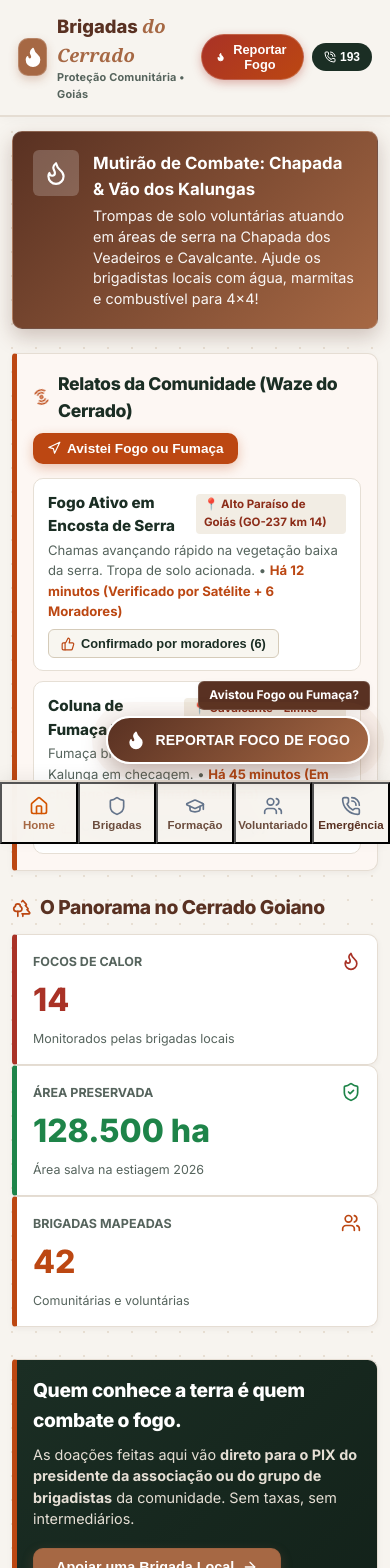
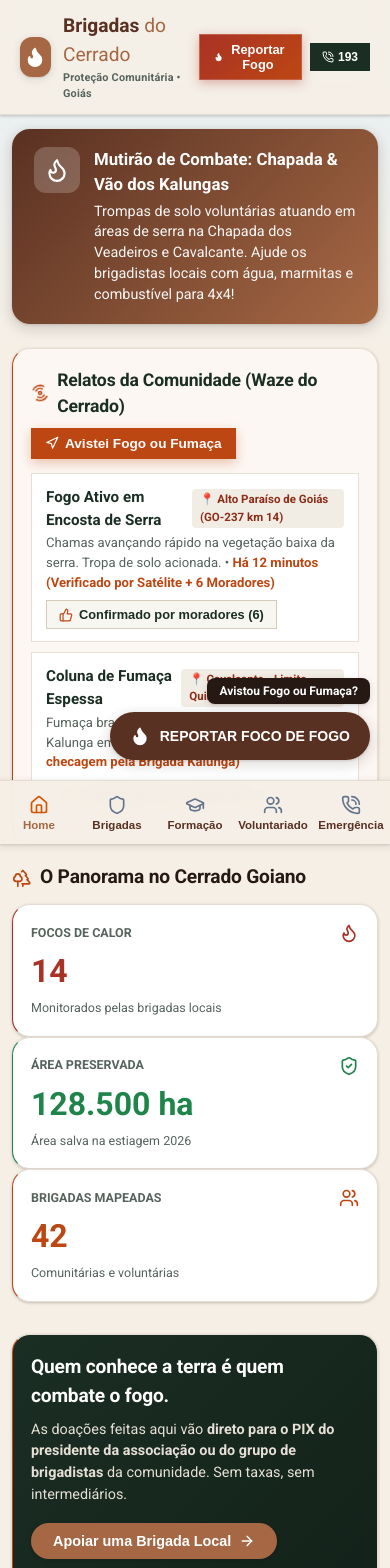
Before and after one commit to laranjaeragnarok2/brigadas-cerrado, a React (Vite) app: page / in a window 390 px wide. Shown: the top 1568 px of the page. Built offline with nearby package versions, Linux system fonts and the light colour scheme.

Commit message:
style: aplicar Google Material Design 3 e fundo com tom suave do céu e terra do Cerrado

```diff
--- a/src/index.css
+++ b/src/index.css
@@ -1,50 +1,54 @@
 /* ==========================================================================
-   PALETA DE CORES AUTÊNTICA DO CERRADO (EXTRAÍDA DA FOTO DE CAMPO)
-   #A0C3D9 - Céu do Cerrado / Azul Horizonte
-   #BF834E - Folhagem Dourada de Estiagem
-   #A66844 - Terra Cota Cerrado / Troncos
-   #593122 - Madeira Queimada / Barro Escuro
-   #261914 - Carvão Vegetal / Solo Profundo
+   GOOGLE MATERIAL DESIGN 3 (MATERIAL YOU) + PALETA DO CERRADO
    ========================================================================== */
 
 :root {
-  /* Paleta Extraída da Foto */
-  --sky-blue: #A0C3D9;          /* Azul Céu do Cerrado */
-  --golden-leaf: #BF834E;        /* Folhagem Dourada / Ipê Castanho */
-  --primary-color: #A66844;      /* Terra Cota Cerrado (Ação Principal) */
-  --primary-hover: #8F5534;
-  --primary-light: #F7EFE9;
+  /* Tokens de Cor do Material 3 Extraídos da Foto */
+  --md-sys-color-primary: #A66844;             /* Terra Cota Cerrado */
+  --md-sys-color-on-primary: #FFFFFF;
+  --md-sys-color-primary-container: #F7EFE9;
+  --md-sys-color-on-primary-container: #593122;
 
-  --secondary-color: #593122;    /* Madeira Queimada / Barro Escuro */
-  --secondary-hover: #422317;
+  --md-sys-color-secondary: #593122;           /* Madeira Queimada */
+  --md-sys-color-on-secondary: #FFFFFF;
+  --md-sys-color-secondary-container: #EAE2D8;
+  --md-sys-color-on-secondary-container: #261914;
 
-  --text-main: #261914;          /* Carvão Vegetal */
-  --text-muted: #6B4D3E;         /* Tom terra suave */
-  --text-light: #9C8375;
+  --md-sys-color-tertiary: #A0C3D9;            /* Céu do Cerrado */
+  --md-sys-color-tertiary-container: #E8F2F8;
+  --md-sys-color-on-tertiary-container: #1C3B4E;
 
-  --bg-color: #F7F4EF;           /* Poeira de estrada / Areia clara de vereda */
-  --card-bg: #FFFFFF;
+  --md-sys-color-surface: #F5EFE6;             /* Fundo quente combinando com a poeira e o céu */
+  --md-sys-color-surface-container: #FFFFFF;    /* Surface Card MD3 */
+  --md-sys-color-surface-container-low: #F0E8DD;
+  --md-sys-color-surface-variant: #E8DFD3;
+  --md-sys-color-on-surface: #261914;          /* Carvão Vegetal */
+  --md-sys-color-on-surface-variant: #593122;
 
-  /* Status do Combate em Harmonia com a Paleta */
-  --danger-color: #A66844;       /* Fogo na Serra */
-  --warning-color: #BF834E;      /* Alerta de Fumaça */
-  --success-color: #4A6B53;      /* Rescaldo / Vegetação Preservada */
+  --md-sys-color-outline: #D4C7B8;
+  --md-sys-color-outline-variant: #E5DDD3;
 
-  /* Bordas e Sombras Orgânicas */
-  --border-color: #E5DDD3;
-  --border-dark: #D4C7B8;
-  --shadow-sm: 0 2px 6px rgba(38, 25, 20, 0.05);
-  --shadow-md: 0 6px 16px rgba(38, 25, 20, 0.08);
-  --shadow-lg: 0 12px 30px rgba(166, 104, 68, 0.15);
+  /* Status Colors em Harmonia */
+  --md-sys-color-error: #BA1A1A;
+  --md-sys-color-error-container: #FFDAD6;
+  --md-sys-color-success: #2D6A4F;
+  --md-sys-color-success-container: #D8F3DC;
 
-  --radius-sm: 6px;
-  --radius-md: 10px;
-  --radius-lg: 16px;
-  --radius-full: 9999px;
+  /* Sombras e Elevação do Material Design 3 */
+  --md-elevation-1: 0px 1px 3px 1px rgba(38, 25, 20, 0.08), 0px 1px 2px 0px rgba(38, 25, 20, 0.12);
+  --md-elevation-2: 0px 2px 6px 2px rgba(38, 25, 20, 0.08), 0px 1px 2px 0px rgba(38, 25, 20, 0.12);
+  --md-elevation-3: 0px 4px 12px 3px rgba(38, 25, 20, 0.12), 0px 1px 3px 0px rgba(38, 25, 20, 0.15);
+  --md-elevation-4: 0px 6px 16px 4px rgba(38, 25, 20, 0.15), 0px 2px 4px 0px rgba(38, 25, 20, 0.18);
+
+  /* Cantos Arredondados do Material Design 3 */
+  --md-shape-corner-small: 8px;
+  --md-shape-corner-medium: 12px;
+  --md-shape-corner-large: 18px;
+  --md-shape-corner-extra-large: 28px;
+  --md-shape-corner-full: 9999px;
+
   --nav-height: 64px;
-
-  --font-sans: 'Inter', -apple-system, BlinkMacSystemFont, 'Segoe UI', Roboto, sans-serif;
-  --font-serif: Georgia, 'Times New Roman', serif;
+  --font-sans: 'Roboto', 'Inter', -apple-system, BlinkMacSystemFont, 'Segoe UI', sans-serif;
 }
 
 * {
@@ -56,11 +60,11 @@
 html, body {
   width: 100%;
   height: 100%;
-  background-color: var(--bg-color);
-  color: var(--text-main);
+  background-color: var(--md-sys-color-surface);
+  color: var(--md-sys-color-on-surface);
   font-family: var(--font-sans);
   font-size: 16px;
-  line-height: 1.55;
+  line-height: 1.5;
   -webkit-font-smoothing: antialiased;
 }
 
@@ -69,95 +73,92 @@ html, body {
   display: flex;
   flex-direction: column;
   padding-bottom: calc(var(--nav-height) + 24px);
-  background-image: radial-gradient(#E8DFD3 1px, transparent 1px);
-  background-size: 24px 24px;
+  background: linear-gradient(180deg, #E6F0F6 0%, var(--md-sys-color-surface) 350px);
 }
 
-/* Tipografia Humana e Orgânica */
+/* Tipografia Material 3 */
 h1, h2, h3 {
-  color: var(--secondary-color);
-  font-weight: 800;
-  letter-spacing: -0.02em;
+  color: var(--md-sys-color-on-surface);
+  font-weight: 700;
+  letter-spacing: -0.01em;
 }
 
 h1 {
-  font-size: 1.7rem;
-  line-height: 1.2;
+  font-size: 1.75rem;
+  line-height: 1.25;
 }
 
 h2 {
-  font-size: 1.3rem;
+  font-size: 1.35rem;
   line-height: 1.3;
 }
 
-/* Cabeçalho da Aplicação com Tom Azul Céu do Cerrado */
+/* Material Design 3 Top App Bar */
 .app-header {
   position: sticky;
   top: 0;
   z-index: 100;
-  background: rgba(247, 244, 239, 0.96);
-  backdrop-filter: blur(10px);
-  border-bottom: 2px solid var(--border-color);
-  padding: 12px 18px;
+  background: rgba(245, 239, 230, 0.94);
+  backdrop-filter: blur(12px);
+  border-bottom: 1px solid var(--md-sys-color-outline-variant);
+  padding: 12px 20px;
   display: flex;
   align-items: center;
   justify-content: space-between;
-  box-shadow: 0 2px 10px rgba(0, 0, 0, 0.03);
+  box-shadow: var(--md-elevation-1);
 }
 
 .brand-container {
   display: flex;
   align-items: center;
-  gap: 10px;
+  gap: 12px;
 }
 
 .brand-logo {
-  width: 38px;
-  height: 38px;
-  background: var(--primary-color);
-  border-radius: var(--radius-md);
+  width: 40px;
+  height: 40px;
+  background: var(--md-sys-color-primary);
+  border-radius: var(--md-shape-corner-medium);
   display: flex;
   align-items: center;
   justify-content: center;
   color: #FFF;
-  box-shadow: 0 4px 10px rgba(166, 104, 68, 0.3);
-  border: 1px solid rgba(255, 255, 255, 0.2);
+  box-shadow: var(--md-elevation-2);
 }
 
 .brand-title {
-  font-size: 1.15rem;
-  font-weight: 800;
-  color: var(--secondary-color);
+  font-size: 1.2rem;
+  font-weight: 700;
+  color: var(--md-sys-color-secondary);
 }
 
 .brand-title span {
-  color: var(--primary-color);
-  font-style: italic;
-  font-family: var(--font-serif);
+  color: var(--md-sys-color-primary);
+  font-weight: 400;
 }
 
 .header-status-badge {
   display: flex;
   align-items: center;
   gap: 6px;
-  background: #EAE2D8;
-  padding: 5px 12px;
-  border-radius: var(--radius-full);
-  font-size: 0.75rem;
+  background: var(--md-sys-color-surface-container-low);
+  padding: 6px 14px;
+  border-radius: var(--md-shape-corner-full);
+  font-size: 0.78rem;
   font-weight: 700;
-  color: var(--secondary-color);
-  border: 1px solid var(--border-color);
+  color: var(--md-sys-color-on-surface-variant);
+  border: 1px solid var(--md-sys-color-outline-variant);
 }
 
 .status-dot {
   width: 8px;
   height: 8px;
   border-radius: 50%;
-  background: var(--success-color);
+  background: var(--md-sys-color-success);
   display: inline-block;
 }
 
-/* Layout Principal */
+/* Container de Página */
 .page-container {
   max-width: 920px;
   width: 100%;
@@ -165,37 +166,37 @@ h2 {
   padding: 20px 16px;
 }
 
-/* Card de Destaque Orgânico */
+/* Material 3 Surface Card Container */
 .section-card {
-  background: var(--card-bg);
-  border-left: 5px solid var(--primary-color);
+  background: var(--md-sys-color-surface-container);
+  border-radius: var(--md-shape-corner-large);
   padding: 22px;
-  margin-bottom: 22px;
-  border-radius: 4px var(--radius-md) var(--radius-md) 4px;
-  box-shadow: var(--shadow-sm);
-  border-top: 1px solid var(--border-color);
-  border-right: 1px solid var(--border-color);
-  border-bottom: 1px solid var(--border-color);
-  position: relative;
+  margin-bottom: 20px;
+  box-shadow: var(--md-elevation-1);
+  border: 1px solid var(--md-sys-color-outline-variant);
+  transition: box-shadow 0.2s ease;
 }
 
-/* Banner de Alerta Crítico em Tom Madeira Queimada & Terra */
+.section-card:hover {
+  box-shadow: var(--md-elevation-2);
+}
+
+/* Material 3 Banner Alert */
 .alert-banner {
-  background: linear-gradient(135deg, #593122, #A66844);
+  background: linear-gradient(135deg, var(--md-sys-color-secondary), var(--md-sys-color-primary));
   color: #FFF;
-  padding: 18px 20px;
-  border-radius: var(--radius-md);
+  padding: 18px 22px;
+  border-radius: var(--md-shape-corner-large);
   margin-bottom: 24px;
   display: flex;
   align-items: flex-start;
   gap: 14px;
-  box-shadow: 0 8px 20px rgba(89, 49, 34, 0.25);
-  border: 1px solid rgba(255, 255, 255, 0.15);
+  box-shadow: var(--md-elevation-3);
 }
 
 .alert-banner-icon {
   background: rgba(255, 255, 255, 0.2);
-  border-radius: var(--radius-sm);
+  border-radius: var(--md-shape-corner-medium);
   padding: 10px;
   display: flex;
   align-items: center;
@@ -215,46 +216,33 @@ h2 {
   line-height: 1.45;
 }
 
-/* Botão de Destaque para Reportar Fogo */
+/* Material 3 Floating Action Button (FAB) */
 .btn-report-super {
-  background: linear-gradient(135deg, #593122, #A66844);
+  background: var(--md-sys-color-secondary);
   color: #FFF !important;
-  font-weight: 900;
+  font-weight: 700;
   font-size: 0.92rem;
-  letter-spacing: 0.2px;
-  padding: 14px 22px;
-  border-radius: var(--radius-full);
+  padding: 16px 24px;
+  border-radius: var(--md-shape-corner-extra-large);
   display: inline-flex;
   align-items: center;
   justify-content: center;
   gap: 10px;
-  border: 2px solid #FFF;
-  box-shadow: 0 8px 24px rgba(89, 49, 34, 0.4);
+  border: none;
+  box-shadow: var(--md-elevation-3);
   cursor: pointer;
-  transition: all 0.25s ease;
-  animation: pulseGlow 2.5s infinite;
+  transition: all 0.25s cubic-bezier(0.2, 0, 0, 1);
 }
 
 .btn-report-super:hover {
-  transform: translateY(-2px) scale(1.03);
-  box-shadow: 0 12px 30px rgba(89, 49, 34, 0.55);
-}
-
-@keyframes pulseGlow {
-  0% {
-    box-shadow: 0 0 0 0 rgba(166, 104, 68, 0.7), 0 8px 24px rgba(89, 49, 34, 0.4);
-  }
-  70% {
-    box-shadow: 0 0 0 15px rgba(166, 104, 68, 0), 0 8px 24px rgba(89, 49, 34, 0.4);
-  }
-  100% {
-    box-shadow: 0 0 0 0 rgba(166, 104, 68, 0), 0 8px 24px rgba(89, 49, 34, 0.4);
-  }
+  transform: translateY(-2px);
+  box-shadow: var(--md-elevation-4);
+  background: #422317;
 }
 
 .fab-report-container {
   position: fixed;
-  bottom: 80px;
+  bottom: 84px;
   right: 20px;
   z-index: 250;
   display: flex;
@@ -263,64 +251,62 @@ h2 {
 }
 
 .fab-report-label {
-  background: var(--secondary-color);
+  background: var(--md-sys-color-on-surface);
   color: #FFF;
   font-size: 0.75rem;
   font-weight: 700;
-  padding: 4px 10px;
-  border-radius: var(--radius-sm);
-  margin-bottom: 6px;
-  box-shadow: var(--shadow-sm);
-  border: 1px solid rgba(255, 255, 255, 0.15);
+  padding: 4px 12px;
+  border-radius: var(--md-shape-corner-small);
+  margin-bottom: 8px;
+  box-shadow: var(--md-elevation-2);
 }
 
-/* Cards de Brigada */
+/* Material 3 Brigade Card */
 .brigade-card {
-  background: var(--card-bg);
-  border-radius: var(--radius-md);
-  border: 1px solid var(--border-color);
+  background: var(--md-sys-color-surface-container);
+  border-radius: var(--md-shape-corner-large);
+  border: 1px solid var(--md-sys-color-outline-variant);
   overflow: hidden;
-  box-shadow: var(--shadow-sm);
+  box-shadow: var(--md-elevation-1);
   transition: transform 0.2s ease, box-shadow 0.2s ease;
   display: flex;
   flex-direction: column;
 }
 
 .brigade-card:hover {
-  transform: translateY(-2px);
-  box-shadow: var(--shadow-md);
-  border-color: var(--border-dark);
+  transform: translateY(-3px);
+  box-shadow: var(--md-elevation-3);
 }
 
 .brigade-card-image {
   width: 100%;
   height: 170px;
   object-fit: cover;
-  background-color: #D5CEC2;
+  background-color: var(--md-sys-color-surface-variant);
 }
 
 .brigade-card-header {
-  padding: 16px 16px 6px 16px;
+  padding: 18px 18px 6px 18px;
 }
 
 .brigade-card-title {
-  font-size: 1.1rem;
-  font-weight: 800;
-  color: var(--secondary-color);
+  font-size: 1.15rem;
+  font-weight: 700;
+  color: var(--md-sys-color-on-surface);
   margin-bottom: 4px;
 }
 
 .brigade-card-location {
   display: flex;
   align-items: center;
-  gap: 5px;
+  gap: 6px;
   font-size: 0.85rem;
-  color: var(--primary-color);
+  color: var(--md-sys-color-primary);
   font-weight: 700;
 }
 
 .brigade-card-body {
-  padding: 8px 16px 16px 16px;
+  padding: 8px 18px 18px 18px;
   flex-grow: 1;
   display: flex;
   flex-direction: column;
@@ -329,12 +315,12 @@ h2 {
 
 .brigade-description {
   font-size: 0.875rem;
-  color: var(--text-muted);
+  color: var(--md-sys-color-on-surface-variant);
   margin-bottom: 14px;
   line-height: 1.45;
 }
 
-/* Tags de Insumo com Tom Amarelo Dourado e Céu */
+/* Material 3 Chip Tags */
 .tag-list {
   display: flex;
   flex-wrap: wrap;
@@ -343,53 +329,55 @@ h2 {
 }
 
 .tag-item {
-  background: #F0EAE1;
-  color: var(--secondary-color);
+  background: var(--md-sys-color-surface-container-low);
+  color: var(--md-sys-color-on-surface-variant);
   font-size: 0.75rem;
   font-weight: 700;
-  padding: 4px 10px;
-  border-radius: var(--radius-sm);
-  border: 1px solid #DCD1C4;
+  padding: 4px 12px;
+  border-radius: var(--md-shape-corner-small);
+  border: 1px solid var(--md-sys-color-outline-variant);
 }
 
-/* Botão Principal Terra Cota */
+/* Material 3 Filled Button */
 .btn-apoiar {
   width: 100%;
-  background: var(--primary-color);
-  color: #FFF;
-  padding: 11px 18px;
-  border-radius: var(--radius-md);
+  background: var(--md-sys-color-primary);
+  color: var(--md-sys-color-on-primary);
+  padding: 12px 20px;
+  border-radius: var(--md-shape-corner-extra-large);
   font-weight: 700;
   font-size: 0.9rem;
   display: flex;
   align-items: center;
   justify-content: center;
   gap: 8px;
-  box-shadow: 0 4px 12px rgba(166, 104, 68, 0.25);
-  border: 1px solid rgba(0, 0, 0, 0.05);
+  box-shadow: var(--md-elevation-1);
+  border: none;
+  cursor: pointer;
+  transition: all 0.2s ease;
 }
 
 .btn-apoiar:hover {
   background: var(--primary-hover);
-  box-shadow: 0 6px 16px rgba(166, 104, 68, 0.35);
+  box-shadow: var(--md-elevation-2);
 }
 
-/* Status Badges baseados nas Cores da Imagem */
+/* Material 3 Status Badges */
 .status-badge {
   display: inline-flex;
   align-items: center;
   gap: 6px;
-  padding: 4px 10px;
-  border-radius: var(--radius-full);
+  padding: 4px 12px;
+  border-radius: var(--md-shape-corner-full);
   font-size: 0.75rem;
-  font-weight: 800;
+  font-weight: 700;
   text-transform: uppercase;
   letter-spacing: 0.4px;
 }
 
 .status-badge.danger {
-  background: #F7EFE9;
-  color: var(--primary-color);
+  background: var(--md-sys-color-primary-container);
+  color: var(--md-sys-color-on-primary-container);
   border: 1px solid #EAD8CC;
 }
 
@@ -400,26 +388,26 @@ h2 {
 }
 
 .status-badge.success {
-  background: #EDF3EF;
-  color: var(--success-color);
-  border: 1px solid #D5E3DA;
+  background: var(--md-sys-color-success-container);
+  color: var(--md-sys-color-success);
+  border: 1px solid #C7E9D1;
 }
 
-/* Navegação Inferior Mobile */
+/* Material 3 Bottom Navigation Bar */
 .bottom-nav {
   position: fixed;
   bottom: 0;
   left: 0;
   right: 0;
   height: var(--nav-height);
-  background: rgba(247, 244, 239, 0.96);
-  backdrop-filter: blur(14px);
-  border-top: 2px solid var(--border-color);
+  background: rgba(245, 239, 230, 0.96);
+  backdrop-filter: blur(16px);
+  border-top: 1px solid var(--md-sys-color-outline-variant);
   display: flex;
   align-items: center;
   justify-content: space-around;
   z-index: 200;
-  box-shadow: 0 -4px 16px rgba(0, 0, 0, 0.06);
+  box-shadow: var(--md-elevation-2);
 }
 
 .nav-item {
@@ -427,34 +415,32 @@ h2 {
   flex-direction: column;
   align-items: center;
   justify-content: center;
-  gap: 3px;
-  color: var(--text-muted);
+  gap: 4px;
+  color: var(--md-sys-color-on-surface-variant);
   font-size: 0.72rem;
   font-weight: 700;
   background: transparent;
   flex: 1;
   height: 100%;
   padding: 6px 0;
+  border: none;
+  cursor: pointer;
 }
 
 .nav-item.active {
-  color: var(--primary-color);
+  color: var(--md-sys-color-primary);
   font-weight: 800;
 }
 
-.nav-item.emergency-nav {
-  color: var(--secondary-color);
-}
-
-/* Modais */
+/* Material 3 Modal */
 .modal-overlay {
   position: fixed;
   top: 0;
   left: 0;
   right: 0;
   bottom: 0;
-  background: rgba(38, 25, 20, 0.75);
-  backdrop-filter: blur(4px);
+  background: rgba(38, 25, 20, 0.7);
+  backdrop-filter: blur(6px);
   display: flex;
   align-items: center;
   justify-content: center;
@@ -463,18 +449,18 @@ h2 {
 }
 
 .modal-content {
-  background: var(--card-bg);
+  background: var(--md-sys-color-surface-container);
   width: 100%;
   max-width: 480px;
-  border-radius: var(--radius-lg);
-  box-shadow: 0 16px 40px rgba(0, 0, 0, 0.2);
+  border-radius: var(--md-shape-corner-extra-large);
+  box-shadow: var(--md-elevation-4);
   overflow: hidden;
-  border: 1px solid var(--border-color);
+  border: 1px solid var(--md-sys-color-outline-variant);
 }
 
 .modal-header {
-  padding: 20px;
-  background: var(--secondary-color);
+  padding: 20px 24px;
+  background: var(--md-sys-color-secondary);
   color: #FFF;
   display: flex;
   align-items: center;
@@ -495,17 +481,19 @@ h2 {
   display: flex;
   align-items: center;
   justify-content: center;
+  border: none;
+  cursor: pointer;
 }
 
 .modal-body {
-  padding: 22px;
+  padding: 24px;
 }
 
 .pix-box {
-  background: #F5EFE8;
-  border: 2px dashed #D4C7B8;
-  border-radius: var(--radius-md);
-  padding: 16px;
+  background: var(--md-sys-color-surface-container-low);
+  border: 2px dashed var(--md-sys-color-outline);
+  border-radius: var(--md-shape-corner-medium);
+  padding: 18px;
   margin: 16px 0;
   text-align: center;
 }
@@ -514,106 +502,61 @@ h2 {
   font-family: monospace;
   font-size: 0.95rem;
   word-break: break-all;
-  color: var(--secondary-color);
-  background: #E8DEC8;
-  padding: 8px 12px;
-  border-radius: var(--radius-sm);
+  color: var(--md-sys-color-on-surface);
+  background: var(--md-sys-color-surface-variant);
+  padding: 10px 14px;
+  border-radius: var(--md-shape-corner-small);
   margin-bottom: 12px;
   font-weight: 700;
 }
 
 .btn-copy-pix {
-  background: var(--secondary-color);
+  background: var(--md-sys-color-secondary);
   color: #FFF;
   width: 100%;
   padding: 12px;
-  border-radius: var(--radius-md);
+  border-radius: var(--md-shape-corner-extra-large);
   font-weight: 700;
   display: flex;
   align-items: center;
   justify-content: center;
   gap: 8px;
+  border: none;
+  cursor: pointer;
 }
 
 .btn-copy-pix.copied {
-  background: var(--success-color);
+  background: var(--md-sys-color-success);
 }
 
-.modal-disclaimer {
-  font-size: 0.78rem;
-  color: var(--text-muted);
-  background: #F9F2EA;
-  border-left: 3px solid var(--golden-leaf);
-  padding: 10px 12px;
-  border-radius: 0 var(--radius-sm) var(--radius-sm) 0;
-  margin-top: 16px;
-  line-height: 1.4;
-}
-
-/* Formulários */
+/* Material 3 TextField */
 .form-group {
-  margin-bottom: 16px;
+  margin-bottom: 18px;
 }
 
 .form-group label {
   display: block;
   font-size: 0.85rem;
   font-weight: 700;
-  color: var(--secondary-color);
+  color: var(--md-sys-color-on-surface);
   margin-bottom: 6px;
 }
 
 .form-control {
   width: 100%;
-  padding: 11px 14px;
-  border: 1px solid var(--border-dark);
-  border-radius: var(--radius-md);
+  padding: 12px 16px;
+  border: 1px solid var(--md-sys-color-outline);
+  border-radius: var(--md-shape-corner-medium);
   font-family: var(--font-sans);
   font-size: 0.95rem;
-  color: var(--text-main);
+  color: var(--md-sys-color-on-surface);
   background: #FFF;
 }
 
 .form-control:focus {
   outline: none;
-  border-color: var(--primary-color);
-  box-shadow: 0 0 0 3px rgba(166, 104, 68, 0.18);
-}
-
-/* Cartões de Emergência */
-.emergency-card {
-  background: #FFF;
-  border: 1px solid var(--border-color);
-  border-radius: var(--radius-md);
-  padding: 16px;
-  display: flex;
-  align-items: center;
-  justify-content: space-between;
-  gap: 12px;
-  margin-bottom: 12px;
-}
-
-.emergency-info h4 {
-  font-size: 1rem;
-  color: var(--secondary-color);
-  margin-bottom: 2px;
-}
-
-.emergency-info p {
-  font-size: 0.8rem;
-  color: var(--text-muted);
-}
-
-.btn-call {
-  background: var(--primary-color);
-  color: #FFF;
-  padding: 9px 16px;
-  border-radius: var(--radius-md);
-  font-weight: 800;
-  font-size: 0.9rem;
-  display: inline-flex;
-  align-items: center;
-  gap: 6px;
+  border-color: var(--md-sys-color-primary);
+  box-shadow: 0 0 0 3px rgba(166, 104, 68, 0.2);
 }
 
 /* Skeleton Loading */
@@ -621,7 +564,7 @@ h2 {
   background: linear-gradient(90deg, #E8DFD3 25%, #F5EFE8 50%, #E8DFD3 75%);
   background-size: 200% 100%;
   animation: loading 1.5s infinite;
-  border-radius: var(--radius-sm);
+  border-radius: var(--md-shape-corner-small);
 }
 
 @keyframes loading {
@@ -645,11 +588,11 @@ h2 {
   }
 
   .section-card {
-    padding: 16px;
+    padding: 18px;
   }
 
   .btn-report-super {
-    padding: 12px 18px;
+    padding: 14px 20px;
     font-size: 0.875rem;
   }
 }
```
